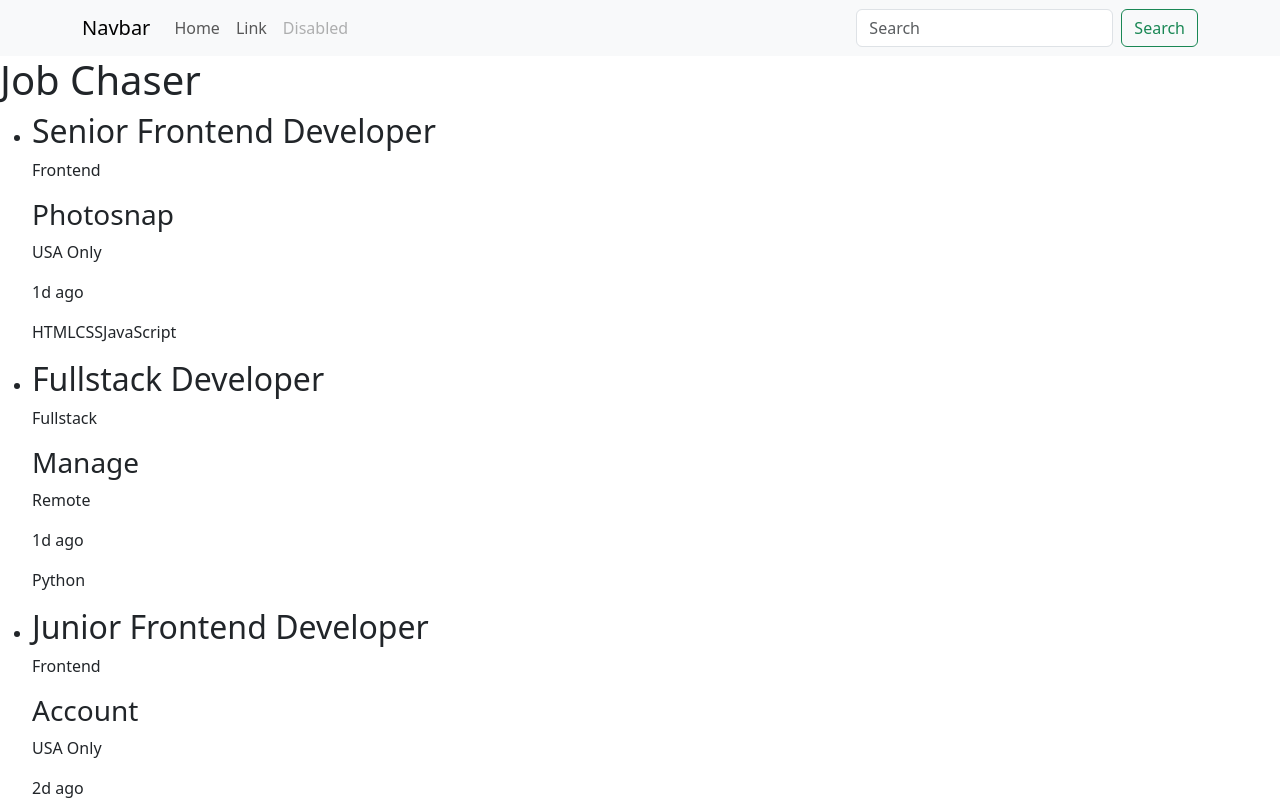
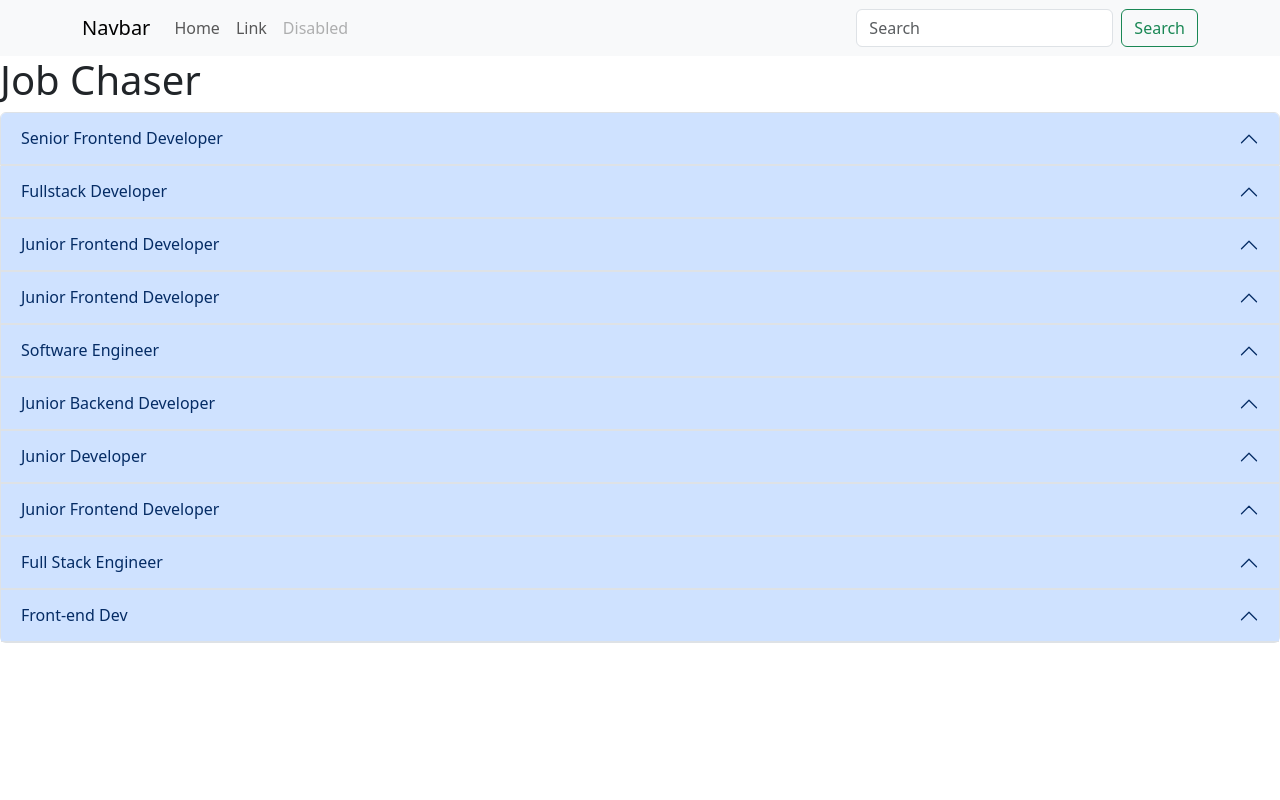
Before and after one commit to nikolovgenadi/Jobchaser2, a React (Vite) app: page / in a window 1280 px wide. Shown: the top 800 px of the page. Built offline with nearby package versions, Linux system fonts and the light colour scheme.

Commit message:
added list with bootstrap

```diff
--- a/src/components/list.tsx
+++ b/src/components/list.tsx
@@ -8,14 +8,29 @@ interface ListItemProps {
 
 function ListItem({ item }: ListItemProps): JSX.Element {
   return (
-    <li key={item.id}>
-      <h2>{item.position}</h2>
-      <p>{item.role}</p>
-      <h3>{item.company}</h3>
-      <p>{item.location}</p>
-      <p>{item.postedAt}</p>
-      <p>{item.languages}</p>
-    </li>
+    <div className="accordion-item">
+      <h2 className="accordion-header">
+        <button
+          className="accordion-button"
+          type="button"
+          data-bs-toggle="collapse"
+          data-bs-target={`#collapse${item.id}`}
+          aria-expanded="true"
+          aria-controls={`collapse${item.id}`}
+        >
+          {item.position}
+        </button>
+      </h2>
+      <div id={`collapse${item.id}`} className="accordion-collapse collapse">
+        <div className="accordion-body">
+          <h3>{item.role}</h3>
+          <p>{item.company}</p>
+          <p>{item.location}</p>
+          <p>{item.postedAt}</p>
+          <p>{item.languages}</p>
+        </div>
+      </div>
+    </div>
   );
 }
 
@@ -23,13 +38,31 @@ function List(): JSX.Element {
   const isEmpty = data.length === 0;
 
   return (
-    <ul>
+    <div className="accordion">
       {!isEmpty ? (
         data.map((item: Job) => <ListItem key={item.id} item={item} />)
       ) : (
-        <p>No jobs found.</p>
+        <div className="accordion-item">
+          <h2 className="accordion-header">
+            <button
+              className="accordion-button collapsed"
+              type="button"
+              data-bs-toggle="collapse"
+              data-bs-target="#collapseNoJobs"
+              aria-expanded="false"
+              aria-controls="collapseNoJobs"
+            >
+              No Jobs Found
+            </button>
+          </h2>
+          <div id="collapseNoJobs" className="accordion-collapse collapse">
+            <div className="accordion-body">
+              <p>No jobs found.</p>
+            </div>
+          </div>
+        </div>
       )}
-    </ul>
+    </div>
   );
 }
 
--- a/src/main.tsx
+++ b/src/main.tsx
@@ -3,6 +3,7 @@ import { createRoot } from "react-dom/client";
 import App from "./App";
 import "bootstrap/dist/css/bootstrap.css";
 import "bootstrap/dist/css/bootstrap.min.css";
+import "bootstrap/dist/js/bootstrap.bundle.min.js";
 
 createRoot(document.getElementById("root")!).render(
   <StrictMode>
--- a/vite.config.ts
+++ b/vite.config.ts
@@ -3,7 +3,7 @@ import react from "@vitejs/plugin-react";
 
 export default defineConfig({
   plugins: [react()],
-  // base: "/vite-deploy",
+  base: "/",
   resolve: {
     alias: {
       "@": "/src",
```
Also changed, not shown: src/interfaces.ts (+4 -8 lines).
